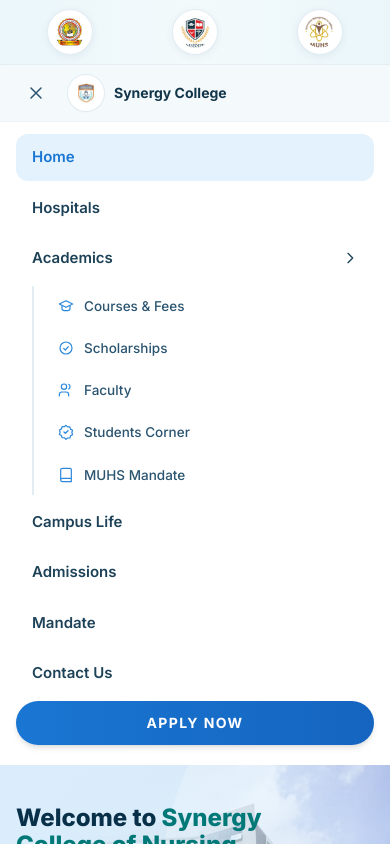
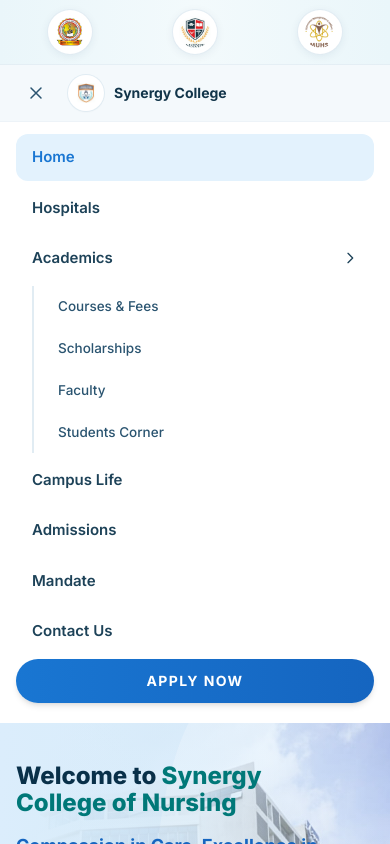
Before and after one commit to sayali2004-commit/synergynursingcollege, a React (Vite) app: page / in a window 390 px wide. Both pictures are taken after a click on the button "Open menu". Shown: the top 844 px of the page. Built offline with nearby package versions, Linux system fonts and the light colour scheme.

Commit message:
fix: simplify Academics dropdown to 4 title-only items

```diff
--- a/src/components/Navbar.jsx
+++ b/src/components/Navbar.jsx
@@ -14,36 +14,10 @@
 ]
 
 const ACADEMICS_DROPDOWN = [
-  {
-    label: 'Courses & Fees',
-    to: '/academics#courses',
-    icon: 'cap',
-    description: 'B.Sc. Nursing & GNM programmes with fee structure',
-  },
-  {
-    label: 'Scholarships',
-    to: '/academics#scholarships',
-    icon: 'check',
-    description: 'MahaDBT scholarships & freeship details',
-  },
-  {
-    label: 'Faculty',
-    to: '/academics#faculty',
-    icon: 'users',
-    description: 'Experienced & dedicated teaching staff',
-  },
-  {
-    label: 'Students Corner',
-    to: '/academics#students-corner',
-    icon: 'badge',
-    description: 'Exams, notices, facilities & more',
-  },
-  {
-    label: 'MUHS Mandate',
-    to: '/academics#notices',
-    icon: 'book',
-    description: 'Official MUHS mandate documents',
-  },
+  { label: 'Courses & Fees', to: '/academics#courses' },
+  { label: 'Scholarships', to: '/academics#scholarships' },
+  { label: 'Faculty', to: '/academics#faculty' },
+  { label: 'Students Corner', to: '/academics#students-corner' },
 ]
 
 const ROUTE_ACTIVE = {
@@ -237,7 +211,7 @@
 
                     {/* Dropdown */}
                     <div
-                      className={`absolute left-1/2 top-full z-50 mt-2 w-[340px] -translate-x-1/2 transition-all duration-300 ${
+                      className={`absolute left-1/2 top-full z-50 mt-2 w-[240px] -translate-x-1/2 transition-all duration-300 ${
                         academicsOpen
                           ? 'pointer-events-auto translate-y-0 opacity-100 scale-100'
                           : 'pointer-events-none -translate-y-2 opacity-0 scale-95'
@@ -254,14 +228,11 @@
                           <p className="text-[11px] font-bold uppercase tracking-widest text-royal-600">
                             Academics
                           </p>
-                          <p className="mt-0.5 text-[11px] text-navy-500">
-                            Explore programmes, faculty & resources
-                          </p>
                         </div>
 
                         {/* Links */}
                         <div className="p-2">
-                          {ACADEMICS_DROPDOWN.map((dropItem, idx) => (
+                          {ACADEMICS_DROPDOWN.map((dropItem) => (
                             <Link
                               key={dropItem.label}
                               to={dropItem.to.split('#')[0]}
@@ -277,22 +248,13 @@
                                   navigate('/academics', { state: { scrollTo: hashId } })
                                 }
                               }}
-                              className="group flex items-start gap-3.5 rounded-xl px-3.5 py-3 transition-all duration-200 hover:bg-gradient-to-r hover:from-royal-50/60 hover:to-brand-50/40"
-                              style={{ animationDelay: `${idx * 40}ms` }}
+                              className="group flex items-center justify-between rounded-xl px-4 py-2.5 transition-all duration-200 hover:bg-gradient-to-r hover:from-royal-50/60 hover:to-brand-50/40"
                             >
-                              <span className="mt-0.5 flex h-9 w-9 shrink-0 items-center justify-center rounded-xl bg-navy-50 text-royal-600 transition-all duration-200 group-hover:bg-royal-100 group-hover:scale-105">
-                                <Icon name={dropItem.icon} className="w-[18px] h-[18px]" />
+                              <span className="text-[13.5px] font-semibold text-navy-800 transition-colors group-hover:text-royal-700">
+                                {dropItem.label}
                               </span>
-                              <div className="min-w-0">
-                                <p className="text-[13.5px] font-bold text-navy-900 transition-colors group-hover:text-royal-700">
-                                  {dropItem.label}
-                                </p>
-                                <p className="mt-0.5 text-[11.5px] leading-snug text-navy-500">
-                                  {dropItem.description}
-                                </p>
-                              </div>
                               <svg
-                                className="ml-auto mt-2 h-3.5 w-3.5 shrink-0 text-navy-300 opacity-0 transition-all duration-200 group-hover:translate-x-0.5 group-hover:text-royal-500 group-hover:opacity-100"
+                                className="h-3.5 w-3.5 shrink-0 text-navy-300 opacity-0 transition-all duration-200 group-hover:translate-x-0.5 group-hover:text-royal-500 group-hover:opacity-100"
                                 fill="none"
                                 stroke="currentColor"
                                 viewBox="0 0 24 24"
@@ -403,9 +365,8 @@
                             navigate('/academics', { state: { scrollTo: hashId } })
                           }
                         }}
-                        className="flex items-center gap-2.5 rounded-lg px-3 py-2.5 text-[13.5px] font-medium text-navy-700 transition-colors hover:bg-royal-50 hover:text-royal-600"
+                        className="flex items-center rounded-lg px-3 py-2.5 text-[13.5px] font-medium text-navy-700 transition-colors hover:bg-royal-50 hover:text-royal-600"
                       >
-                        <Icon name={dropItem.icon} className="w-4 h-4 text-royal-500" />
                         {dropItem.label}
                       </Link>
                     ))}
```
